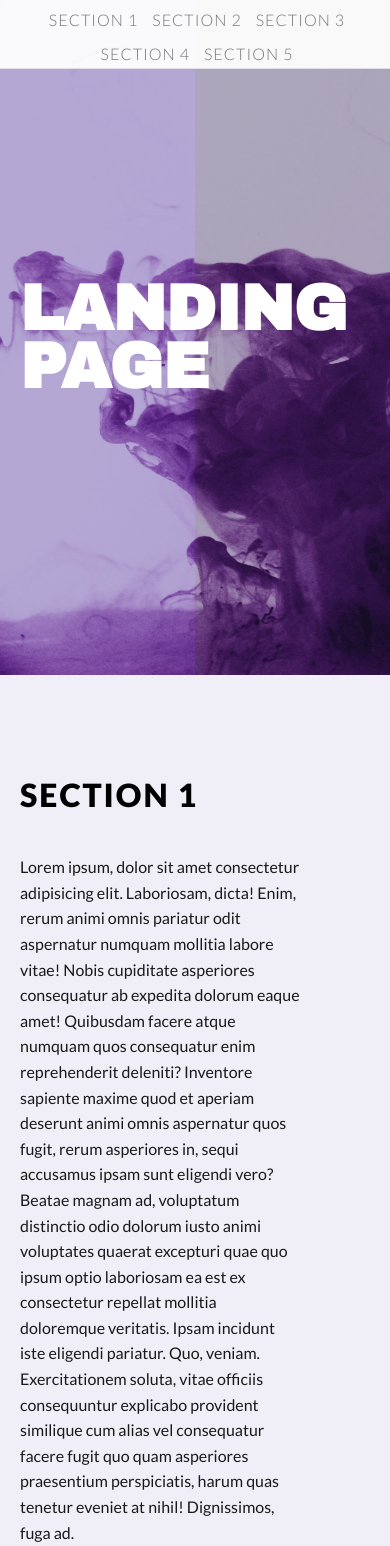
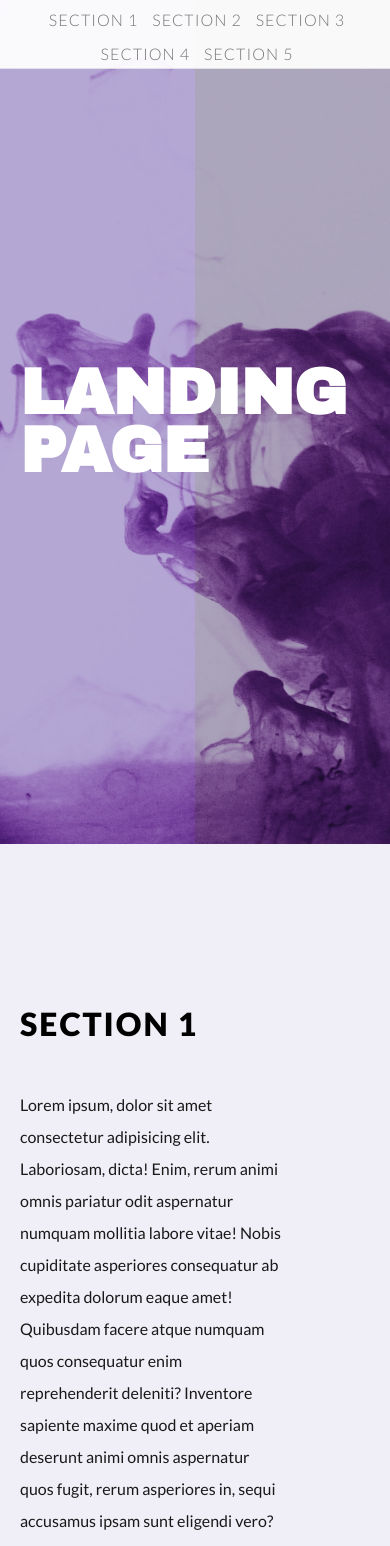
Before and after one commit to mackmcgovern/landing-page-project, a plain HTML site: page index.html in a window 390 px wide. Shown: the top 1546 px of the page. Drawn offline with Linux system fonts and the light colour scheme.

Commit message:
fix styles

```diff
--- a/index.html
+++ b/index.html
@@ -8,8 +8,7 @@
     <link rel="preconnect" href="https://fonts.gstatic.com" crossorigin />
     <link
       href="https://fonts.googleapis.com/css2?family=Montserrat:wght@400;700;900&display=swap"
-      rel="stylesheet"
-    />
+      rel="stylesheet" />
     <link rel="stylesheet" href="./style.css" />
 
     <title>Landing Page</title>
@@ -31,8 +30,7 @@
         class="section1"
         id="section1"
         data-nav="Section 1"
-        class="active"
-      >
+        class="active">
         <div class="container">
           <h2>Section 1</h2>
           <p>
@@ -162,6 +160,12 @@
             reiciendis rem repellendus id voluptas ducimus, veniam nesciunt
             fugiat sequi, vel officia odit delectus.
           </p>
+          <p>
+            Lorem ipsum dolor sit, amet consectetur adipisicing elit.
+            Consequuntur, deleniti recusandae temporibus fugiat reprehenderit
+            numquam quam eum fuga nihil neque! Minus eius perferendis
+            temporibus, ex rerum voluptatem? Ullam, molestias maxime.
+          </p>
         </div>
       </section>
 
@@ -192,7 +196,9 @@
             minima dolorum fugiat dolorem placeat debitis veritatis nesciunt
             iure perferendis architecto in. Obcaecati tempora illo amet porro
             illum est autem aperiam, dolores natus quis laboriosam, nobis
-            corporis! Beatae odio soluta doloremque ex pariatur ratione.
+            corporis! Beatae odio soluta doloremque ex pariatur ratione. Lorem
+            ipsum dolor, sit amet consectetur adipisicing elit. Assumenda
+            mollitia maiores quas quae voluptatem nulla voluptates aliquid.
           </p>
         </div>
       </section>
--- a/style.css
+++ b/style.css
@@ -1,4 +1,4 @@
-@import url("https://fonts.googleapis.com/css2?family=Archivo+Black&family=Lato:wght@300;400;700;900&display=swap");
+@import url('https://fonts.googleapis.com/css2?family=Archivo+Black&family=Lato:wght@300;400;700;900&display=swap');
 
 :root {
   --accent-color: #342259;
@@ -11,7 +11,7 @@
 }
 
 body {
-  font-family: "Lato", sans-serif;
+  font-family: 'Lato', sans-serif;
 }
 
 li {
@@ -51,13 +51,13 @@ nav {
 }
 
 .hero:before {
-  content: "";
+  content: '';
   top: 0;
   right: 0;
   bottom: 0;
   left: 0;
   position: absolute;
-  background-image: url("./purp.jpg");
+  background-image: url('./purp.jpg');
   background-repeat: no-repeat;
   background-size: cover;
   opacity: 0.6;
@@ -75,7 +75,7 @@ nav {
 }
 
 h1 {
-  font-family: "Archivo Black", sans-serif;
+  font-family: 'Archivo Black', sans-serif;
   text-transform: uppercase;
   font-size: 5rem;
   width: 40%;
@@ -85,13 +85,17 @@ h1 {
 }
 
 .container {
-  margin: 0 60px;
+  margin: 0 6rem;
+  /* margin: 0 60px; */
+  max-width: 1500px;
 }
 
 /* Section styling  */
 section {
-  padding: 100px 0;
+  /* padding: 100px 0; */
+  padding: 10rem 0;
   background-color: rgba(181, 168, 207, 0.201);
+  min-height: 90vh;
 }
 
 h2 {
@@ -103,9 +107,9 @@ h2 {
 }
 
 p {
-  line-height: 1.6rem;
-  width: 80%;
-  padding: 10px 0;
+  line-height: 2rem;
+  width: 75%;
+  padding: 1rem 0;
   color: #191919;
 }
 
@@ -151,10 +155,10 @@ footer {
   }
 
   .hero:before {
-    height: 80vh;
+    height: 100vh;
   }
   .hero {
-    height: 80vh;
+    height: 100vh;
   }
 
   h1 {
```
